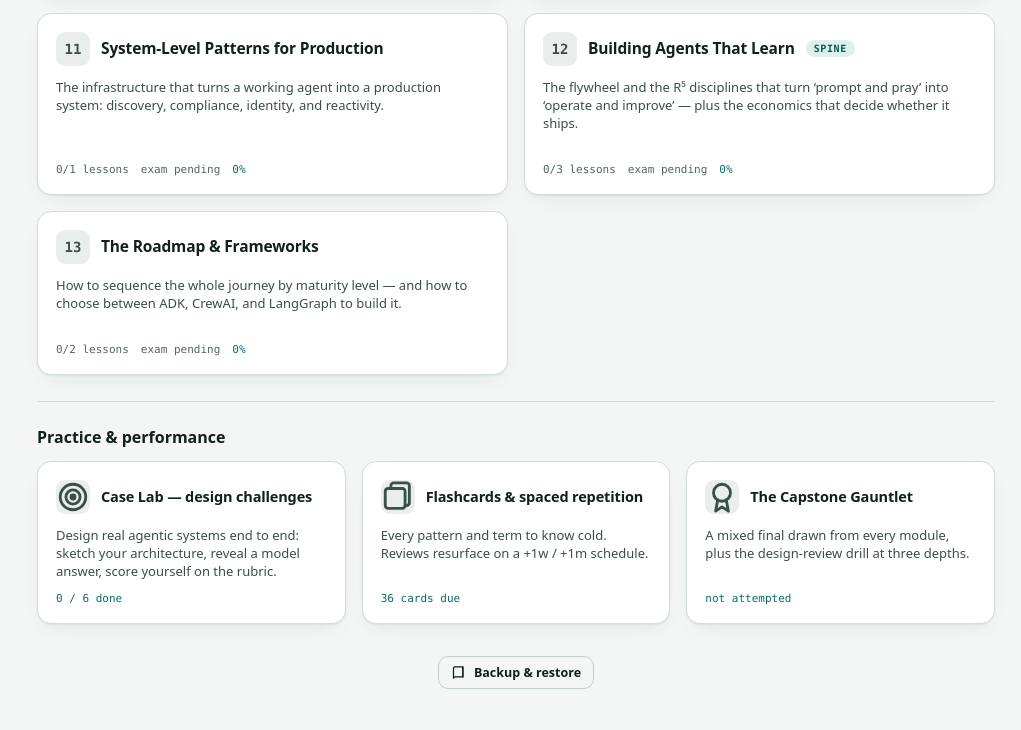
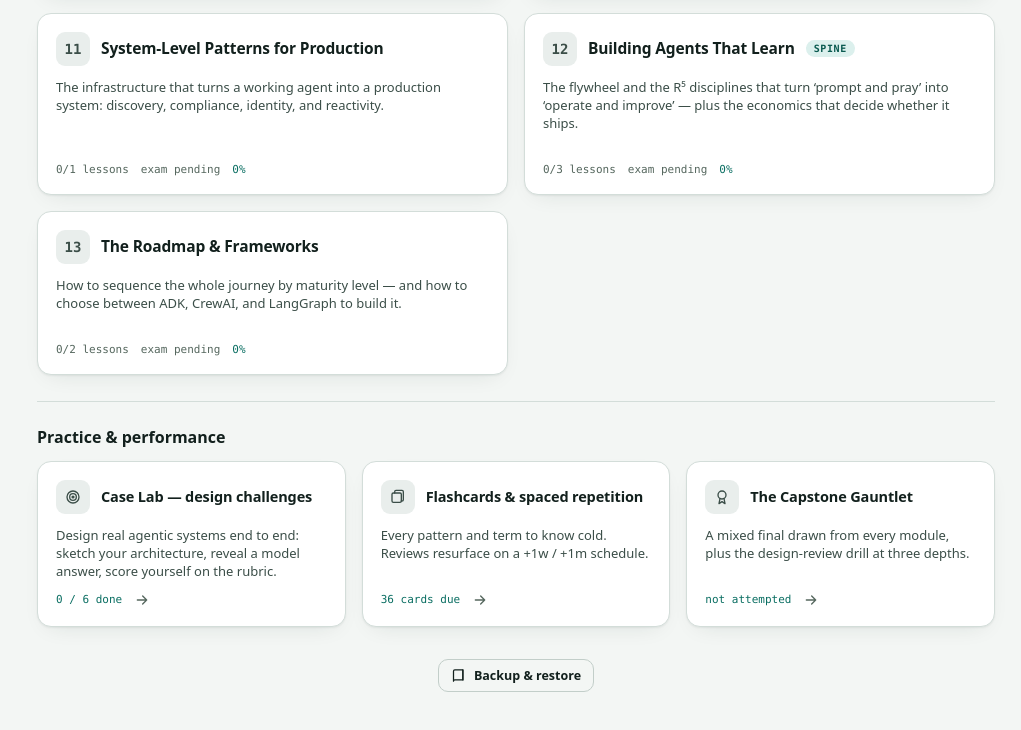
Before and after one commit to anthonykurieh/AI-Mastery, a plain HTML site: page agentic-patterns.html in a window 1280 px wide. Shown: the part 1986-2716 px from the top of the page, without its empty margins (259-1280 px from the left). Drawn offline with Linux system fonts and the light colour scheme.

Commit message:
Fix oversized icons: give svg() helper a default 16px size
The shared icon helper emitted SVGs with no width/height, so bare
icons (lesson-row arrows, done checkmarks) stretched to fill their
flex row. Add width/height=16 defaults plus svg{flex:none}; more
specific CSS rules and the large diagram/checkmark SVGs are unaffected.

Co-Authored-By: Claude Opus 4.8 (1M context) <noreply@anthropic.com>

```diff
--- a/agentic-patterns.html
+++ b/agentic-patterns.html
@@ -62,7 +62,7 @@ body{margin:0;background:var(--bg);color:var(--tx);font-family:var(--sans);line-
   -webkit-font-smoothing:antialiased;font-size:16px}
 h1,h2,h3,h4{line-height:1.2;text-wrap:balance;margin:0}
 a{color:var(--acc);text-decoration:none}
-button{font-family:inherit;color:inherit}
+button{font-family:inherit;color:inherit}svg{flex:none}
 ::selection{background:var(--accwash);color:var(--tx)}
 .mono{font-family:var(--mono);font-variant-numeric:tabular-nums}
 .eyebrow{font-family:var(--mono);font-size:11px;letter-spacing:.14em;text-transform:uppercase;color:var(--tx3);font-weight:600}
@@ -1602,7 +1602,7 @@ const IC={
   play:'<path d="M6 4l14 8-14 8z" fill="currentColor" stroke="none"/>',
   reset:'<path d="M3 12a9 9 0 109-9 9 9 0 00-6.7 3M3 4v4h4"/>'
 };
-function svg(p,w){return '<svg viewBox="0 0 24 24" fill="none" stroke="currentColor" stroke-width="'+(w||2)+'" stroke-linecap="round" stroke-linejoin="round">'+p+'</svg>';}
+function svg(p,w){return '<svg width="16" height="16" viewBox="0 0 24 24" fill="none" stroke="currentColor" stroke-width="'+(w||2)+'" stroke-linecap="round" stroke-linejoin="round">'+p+'</svg>';}
 
 /* =================== ROUTER =================== */
 function go(h){location.hash=h}
```
Also changed, not shown: index.html (+2 -2 lines).
